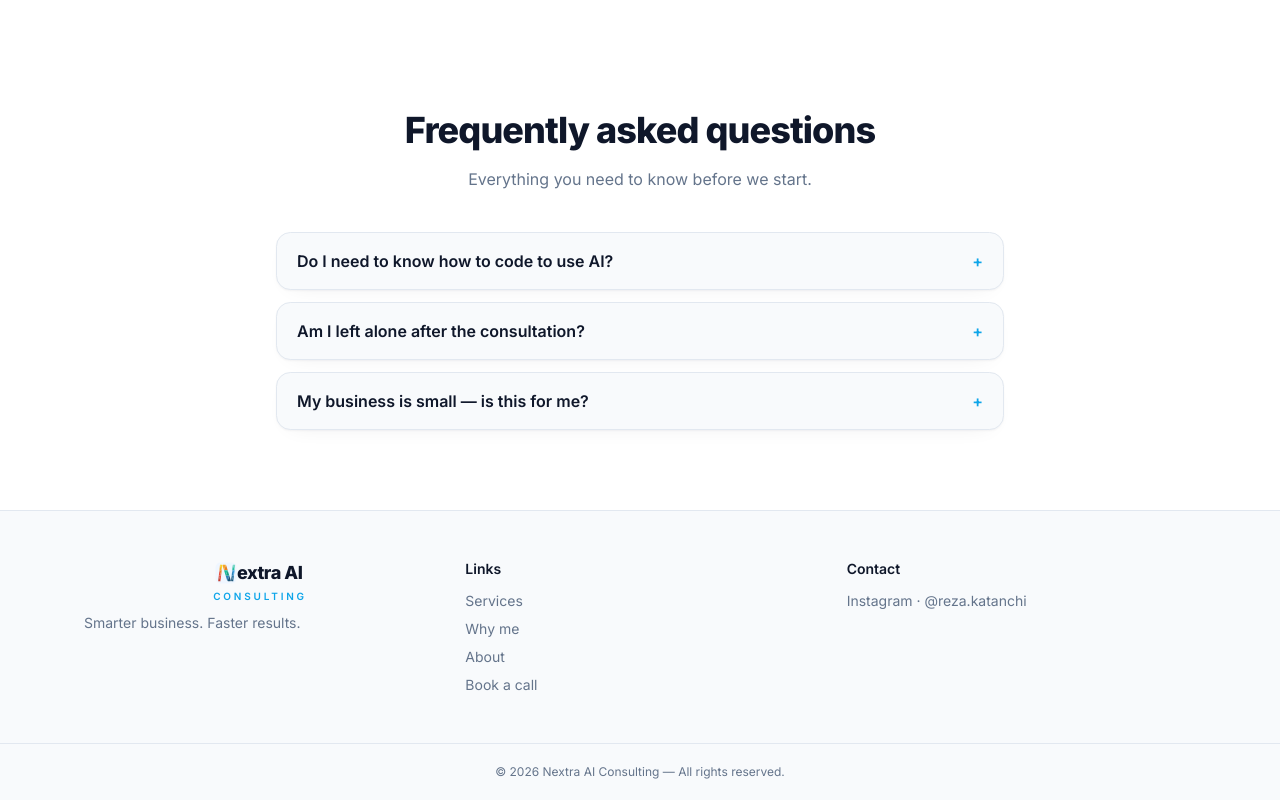
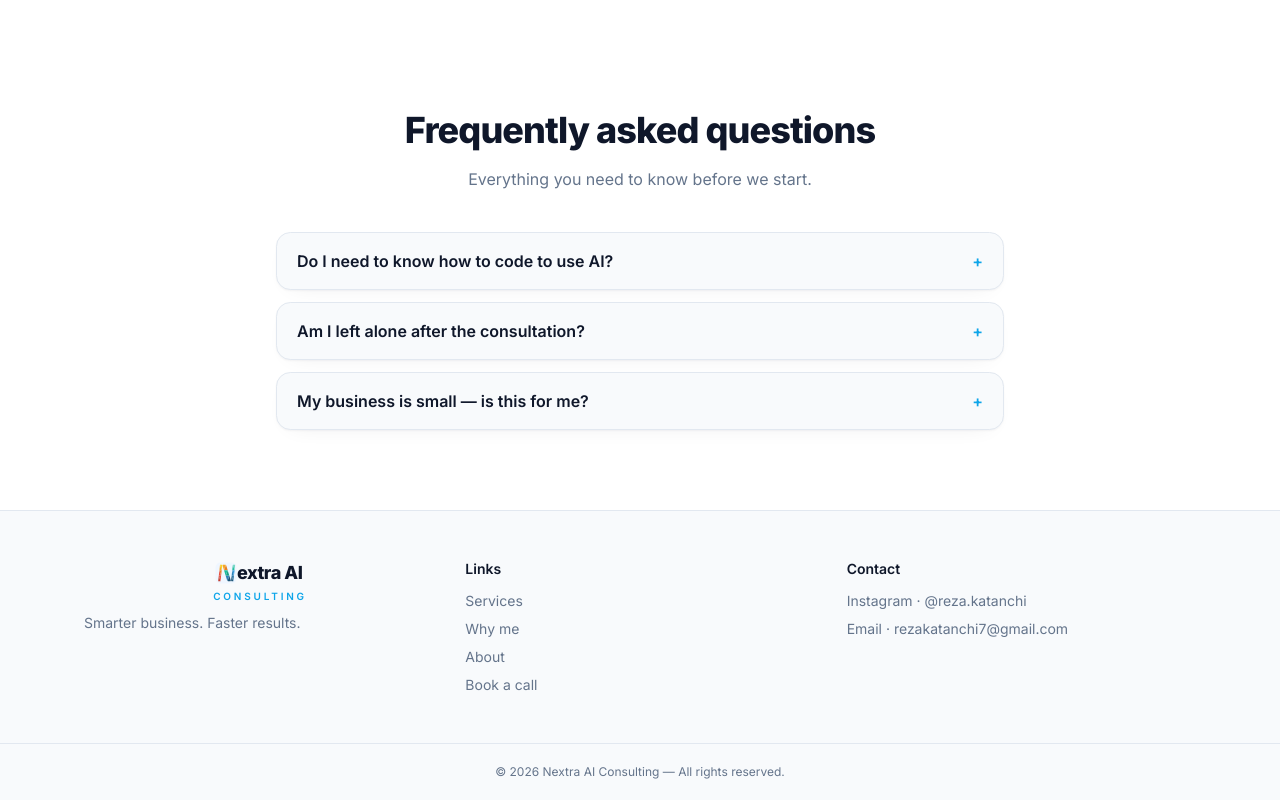
Before and after one commit to visuRezaK/nextra-ai, a Next.js app: page /en in a window 1280 px wide. Shown: the part 6626-7426 px from the top of the page. Built offline with nearby package versions, Linux system fonts and the light colour scheme; no server answers.

Commit message:
Add email contact link to footer
Co-Authored-By: Claude Opus 4.8 <noreply@anthropic.com>

```diff
--- a/components/site/footer.tsx
+++ b/components/site/footer.tsx
@@ -64,6 +64,14 @@ export function Footer({ dict, locale }: { dict: Dictionary; locale: Locale }) {
                 {dict.footer.instagram} · @reza.katanchi
               </a>
             </li>
+            <li>
+              <a
+                href="mailto:rezakatanchi7@gmail.com"
+                className="hover:text-foreground"
+              >
+                {dict.footer.email} · rezakatanchi7@gmail.com
+              </a>
+            </li>
           </ul>
         </div>
       </div>
--- a/lib/i18n/dictionaries/en.json
+++ b/lib/i18n/dictionaries/en.json
@@ -280,7 +280,8 @@
     "rights": "All rights reserved.",
     "links": "Links",
     "contact": "Contact",
-    "instagram": "Instagram"
+    "instagram": "Instagram",
+    "email": "Email"
   },
   "auth": {
     "loginTitle": "Log in to your account",
--- a/lib/i18n/dictionaries/fa.json
+++ b/lib/i18n/dictionaries/fa.json
@@ -280,7 +280,8 @@
     "rights": "تمام حقوق محفوظ است.",
     "links": "لینک‌ها",
     "contact": "ارتباط",
-    "instagram": "اینستاگرام"
+    "instagram": "اینستاگرام",
+    "email": "ایمیل"
   },
   "auth": {
     "loginTitle": "ورود به حساب",
```
